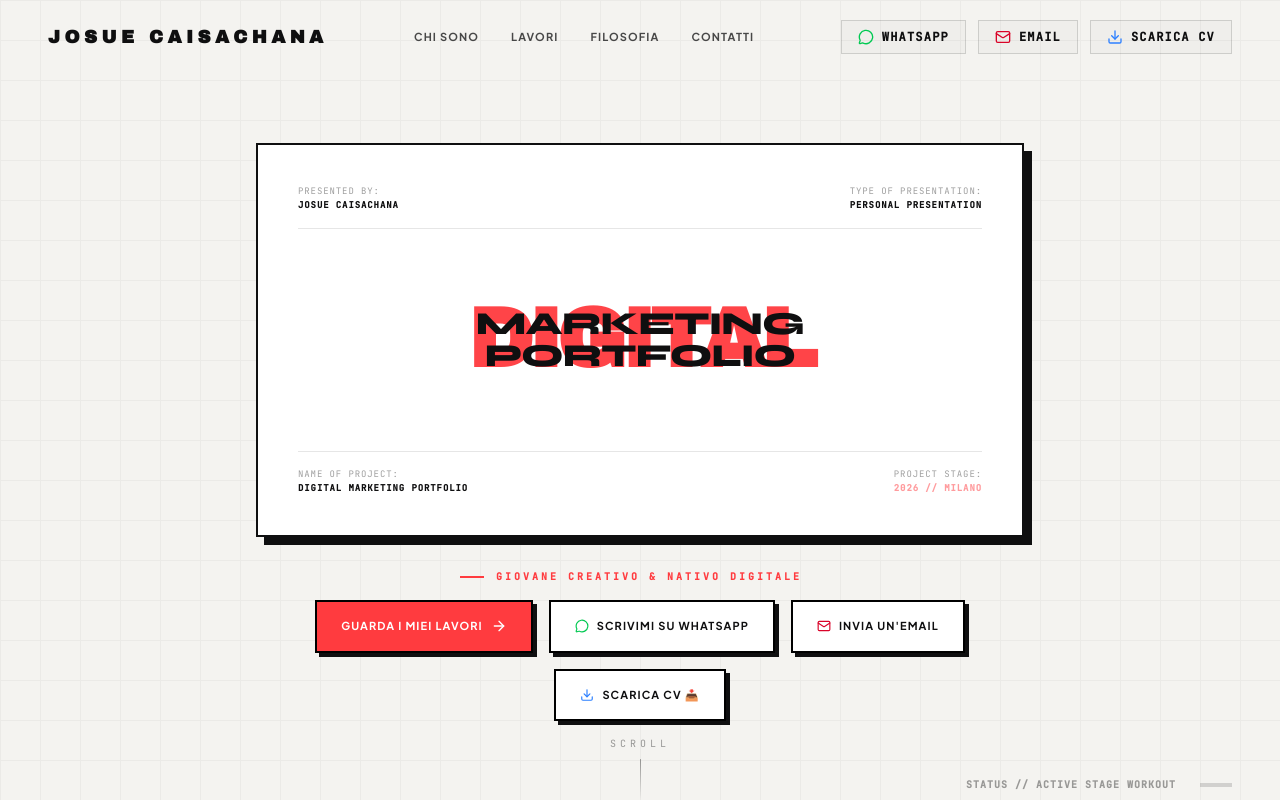
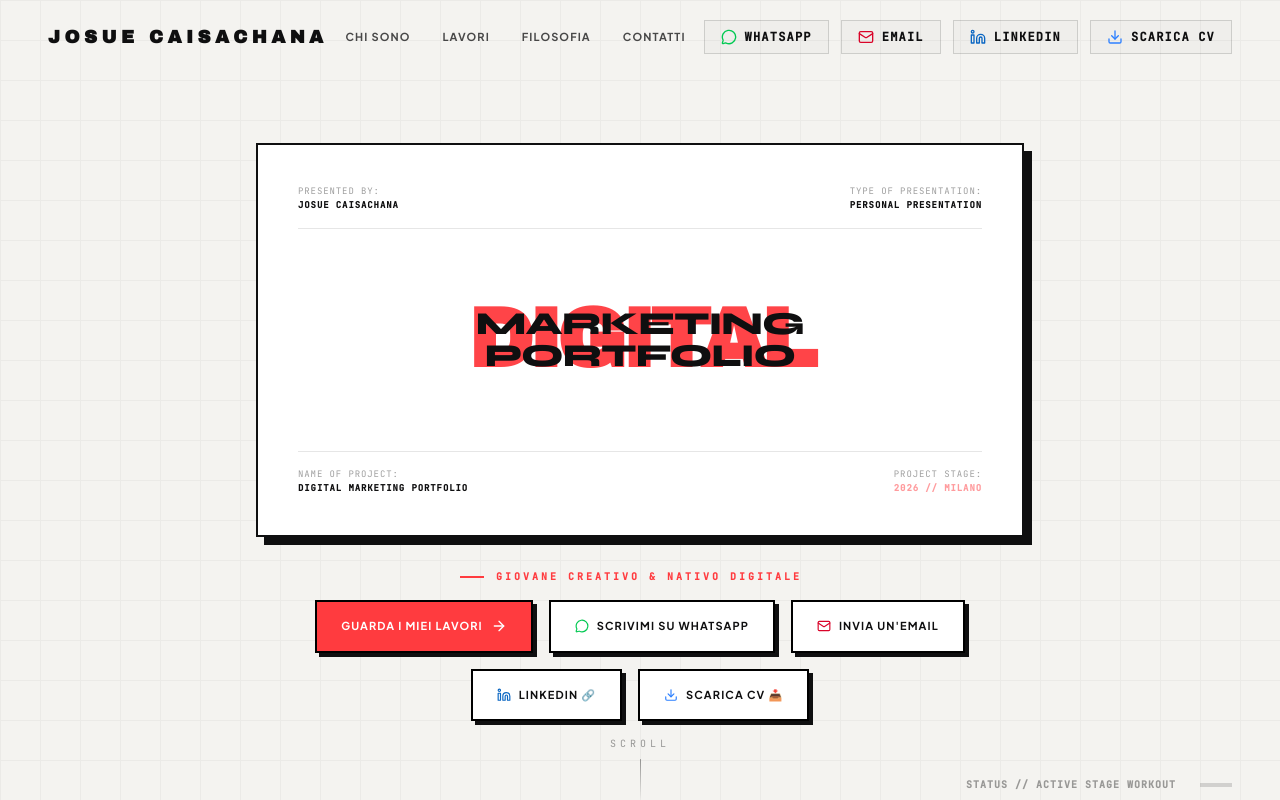
Before and after one commit to JosueCaisa04/JosueCaisaPortfolio, a React (Vite) app: page / in a window 1280 px wide. Shown: the top 800 px of the page. Built offline with nearby package versions, Linux system fonts and the light colour scheme.

Commit message:
feat: add LinkedIn profile link to navigation
Integrate LinkedIn into the navigation menu and contact data to improve professional networking capabilities.

```diff
--- a/src/App.tsx
+++ b/src/App.tsx
@@ -38,7 +38,8 @@ import {
   ChevronLeft,
   ChevronRight,
   FileText,
-  Download
+  Download,
+  Linkedin
 } from "lucide-react";
 import { portfolioData, Project } from "./portfolioData";
 
@@ -1163,6 +1164,20 @@ export default function App() {
             </a>
 
             <a
+              id="cta-linkedin-nav"
+              href={contacts.linkedinUrl || "https://www.linkedin.com/in/jeremi-josue-caisachana-442a18238"}
+              target="_blank"
+              rel="noopener noreferrer"
+              className="relative px-4 py-2 overflow-hidden group rounded-none border border-[#0F0F10]/15 transition-all duration-300 hover:border-[#0A66C2] bg-[#0F0F10]/[0.02]"
+            >
+              <div className="absolute inset-0 bg-[#0A66C2]/10 translate-y-full group-hover:translate-y-0 transition-transform duration-300" />
+              <div className="relative flex items-center gap-2 text-xs uppercase tracking-widest text-[#0F0F10] group-hover:text-black transition-colors duration-300 font-semibold font-mono">
+                <Linkedin className="w-4 h-4 text-[#0A66C2] transition-transform group-hover:scale-110" />
+                <span>LinkedIn</span>
+              </div>
+            </a>
+
+            <a
               id="cta-cv-download-nav"
               href="/api/download-cv"
               onClick={handleDownloadCV}
@@ -1249,6 +1264,17 @@ export default function App() {
                 </a>
 
                 <a
+                  href={contacts.linkedinUrl || "https://www.linkedin.com/in/jeremi-josue-caisachana-442a18238"}
+                  target="_blank"
+                  rel="noopener noreferrer"
+                  onClick={() => setIsOpen(false)}
+                  className="w-full text-center py-4 rounded-none bg-[#0A66C2] hover:bg-[#004182] text-white font-bold tracking-widest text-sm uppercase flex items-center justify-center gap-2 transition-all duration-300 shadow-[4px_4px_0px_#0F0F10] cursor-pointer"
+                >
+                  <Linkedin className="w-5 h-5 text-white" />
+                  <span>LINKEDIN - CONNETTITI 🔗</span>
+                </a>
+
+                <a
                   href="/api/download-cv"
                   onClick={(e) => {
                     setIsOpen(false);
@@ -1397,6 +1423,19 @@ export default function App() {
                   <span className="flex items-center justify-center gap-2">
                     <Mail className="w-3.5 h-3.5 transition-transform duration-300 group-hover:scale-110 text-[#D90429]" />
                     <span>Invia un'Email</span>
+                  </span>
+                </a>
+
+                <a
+                  id="hero-cta-linkedin"
+                  href={contacts.linkedinUrl || "https://www.linkedin.com/in/jeremi-josue-caisachana-442a18238"}
+                  target="_blank"
+                  rel="noopener noreferrer"
+                  className="group px-6 py-4 bg-white hover:bg-[#0A66C2]/5 text-[#0F0F10] hover:text-[#0A66C2] font-extrabold tracking-widest text-[11px] uppercase border-2 border-black rounded-none shadow-[4px_4px_0px_#0F0F10] hover:shadow-none hover:translate-x-[4px] hover:translate-y-[4px] text-center transition-all duration-300 cursor-pointer"
+                >
+                  <span className="flex items-center justify-center gap-2">
+                    <Linkedin className="w-3.5 h-3.5 transition-transform duration-300 group-hover:scale-110 text-[#0A66C2]" />
+                    <span>LinkedIn 🔗</span>
                   </span>
                 </a>
 
@@ -2070,7 +2109,7 @@ export default function App() {
           </h2>
 
           {/* PRIMARY CONTACT BUTTONS */}
-          <div className="flex flex-col sm:flex-row justify-center items-center gap-4 mb-8">
+          <div className="flex flex-col sm:flex-row flex-wrap justify-center items-center gap-4 mb-8">
             <motion.a
               href={`https://wa.me/${phoneNumber}?text=${encodeURIComponent(contacts.whatsappMessage)}`}
               target="_blank"
@@ -2099,6 +2138,22 @@ export default function App() {
               {/* Absolute visual highlights for extreme polish */}
               <span className="absolute -top-[1px] -left-[1px] w-2 h-2 border-t-2 border-l-2 border-transparent group-hover:border-white" />
               <span className="absolute -bottom-[1px] -right-[1px] w-2 h-2 border-b-2 border-r-2 border-transparent group-hover:border-white" />
+            </motion.a>
+
+            <motion.a
+              href={contacts.linkedinUrl || "https://www.linkedin.com/in/jeremi-josue-caisachana-442a18238"}
+              target="_blank"
+              rel="noopener noreferrer"
+              whileHover={{ scale: 1.05 }}
+              whileTap={{ scale: 0.98 }}
+              className="w-full sm:w-auto group relative inline-flex items-center justify-center gap-4 py-5 px-8 bg-[#0A66C2] hover:bg-[#0F0F10] text-white hover:text-white font-mono font-bold tracking-widest text-xs uppercase rounded-sm transition-all duration-300 shadow-[0_15px_45px_-12px_rgba(10,102,194,0.5)] border border-[#0A66C2] hover:border-[#0F0F10] hover:shadow-[0_15px_45px_-12px_rgba(15,15,16,0.25)] cursor-pointer"
+            >
+              <Linkedin className="w-4 h-4 text-white transition-transform group-hover:scale-110" />
+              <span>LinkedIn 💼</span>
+
+              {/* Absolute visual highlights for extreme polish */}
+              <span className="absolute -top-[1px] -left-[1px] w-2 h-2 border-t-2 border-l-2 border-transparent group-hover:border-[#0F0F10]" />
+              <span className="absolute -bottom-[1px] -right-[1px] w-2 h-2 border-b-2 border-r-2 border-transparent group-hover:border-[#0F0F10]" />
             </motion.a>
 
             <motion.a
@@ -2146,7 +2201,18 @@ export default function App() {
 
 
             {/* Right Side - Back to top mechanism and quick navigation */}
-            <div className="flex items-center gap-4">
+            <div className="flex items-center gap-3">
+              <a
+                href={contacts.linkedinUrl || "https://www.linkedin.com/in/jeremi-josue-caisachana-442a18238"}
+                target="_blank"
+                rel="noopener noreferrer"
+                className="px-4 py-2.5 bg-white hover:bg-[#0A66C2] border border-[#0F0F10]/10 hover:border-[#0A66C2] text-gray-700 hover:text-white rounded-full transition-all duration-300 flex items-center gap-2 group shadow-sm text-xs font-mono font-semibold"
+                aria-label="Profilo LinkedIn"
+              >
+                <Linkedin className="w-3.5 h-3.5 text-[#0A66C2] group-hover:text-white transition-colors" />
+                <span>LinkedIn</span>
+              </a>
+
               <button
                 onClick={() => window.scrollTo({ top: 0, behavior: "smooth" })}
                 className="p-3 bg-white hover:bg-[#D90429] border border-[#0F0F10]/10 hover:border-[#D90429] text-gray-600 hover:text-white rounded-full transition-all duration-300 flex items-center justify-center group shadow-sm"
--- a/src/portfolioData.ts
+++ b/src/portfolioData.ts
@@ -92,6 +92,7 @@ export interface PortfolioData {
     whatsappMessage: string;
     email: string;
     cvUrl?: string;
+    linkedinUrl?: string;
     socials: {
       platform: string;
       handle: string;
@@ -483,7 +484,13 @@ export const portfolioData: PortfolioData = {
     whatsappMessage: "Ciao Josue! Ho visto il tuo fantastico portfolio e la tua palestra digitale. Vorrei fare due chiacchiere per conoscerci!",
     email: "jeremyjosue334@gmail.com",
     cvUrl: "https://drive.google.com/file/d/1kZf16TY5xeR7-qq_694MUJUoKwvGVrxp/view?usp=sharing",
+    linkedinUrl: "https://www.linkedin.com/in/jeremi-josue-caisachana-442a18238",
     socials: [
+      {
+        platform: "LinkedIn",
+        handle: "Jeremi Josue Caisachana",
+        url: "https://www.linkedin.com/in/jeremi-josue-caisachana-442a18238"
+      },
       {
         platform: "Instagram",
         handle: "@josue.cais",
```
